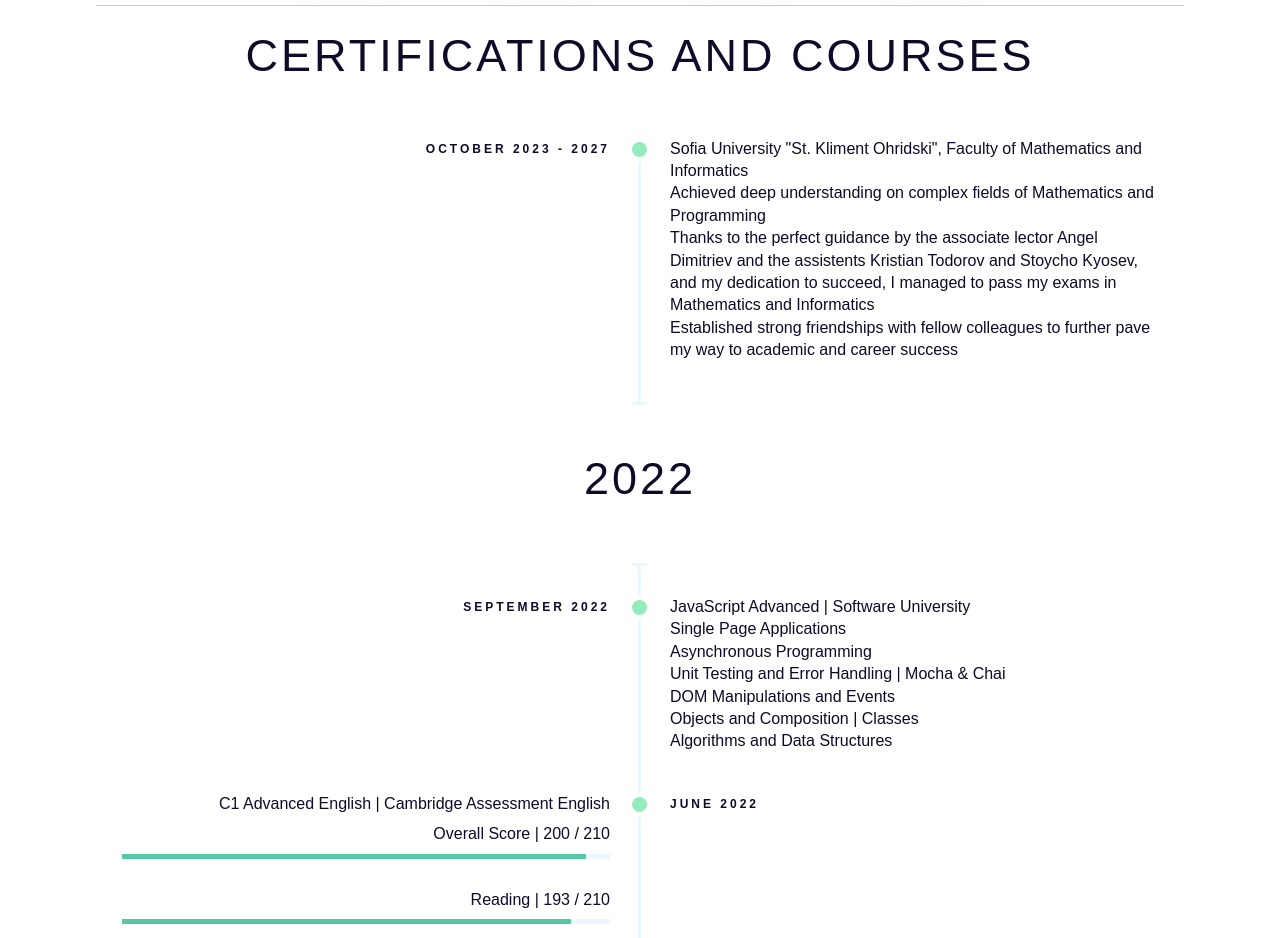
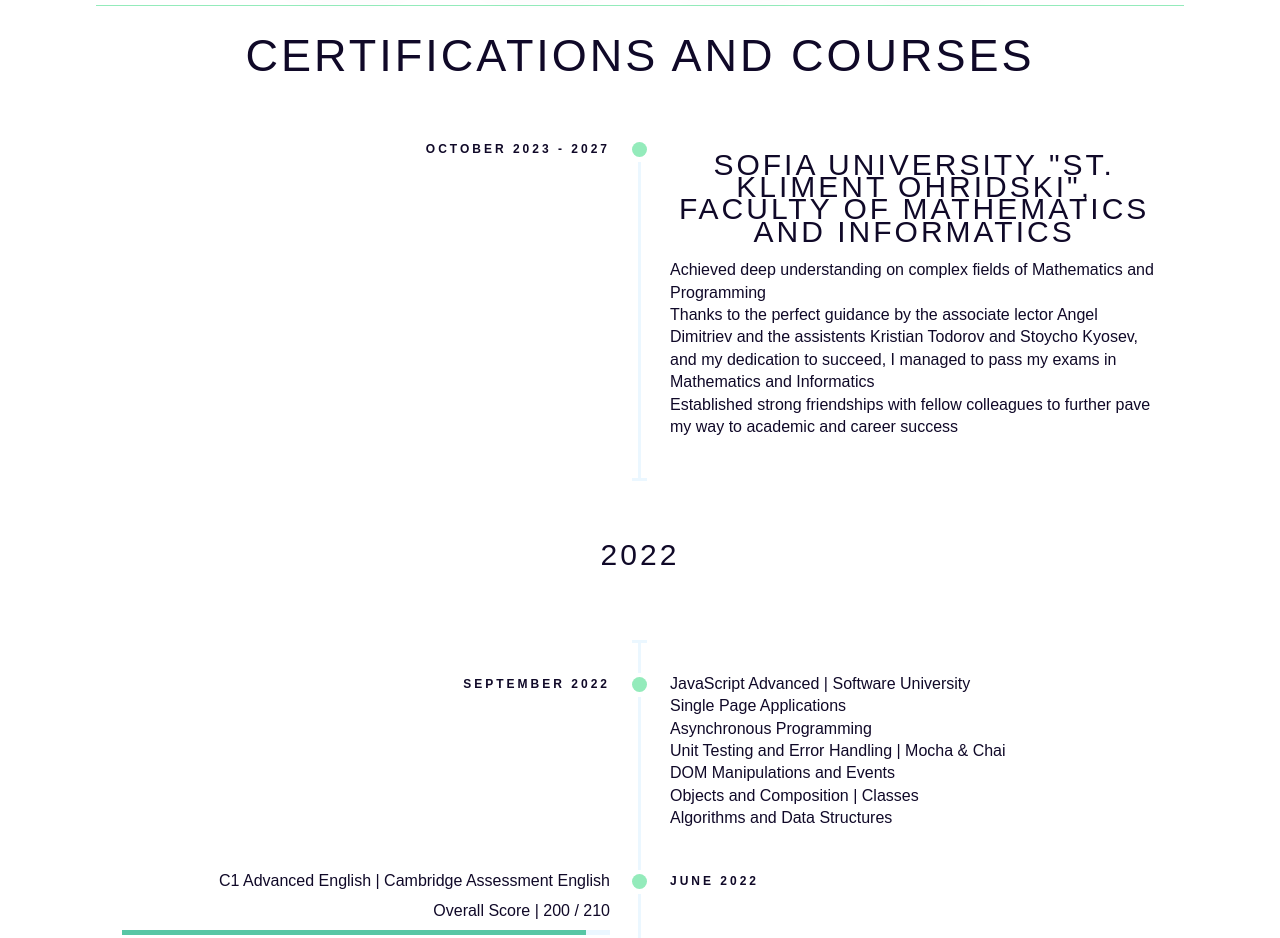
Before and after one commit to Deirror/aangelov-portfolio, a Next.js app: page / in a window 1280 px wide. Shown: the part 1540-2478 px from the top of the page. Built offline with nearby package versions, Linux system fonts and the light colour scheme.

Commit message:
check title

```diff
--- a/components/Certification.tsx
+++ b/components/Certification.tsx
@@ -47,7 +47,7 @@
                         </div>
                         <div className="timeline-marker"></div>
                         <div className="timeline-content">
-                            <h3 className="timeline-title">Sofia University &quot;St. Kliment Ohridski&quot;, Faculty of Mathematics and Informatics</h3>
+                            <h3 className={styles.custtitle}>Sofia University &quot;St. Kliment Ohridski&quot;, Faculty of Mathematics and Informatics</h3>
                             <div>
                                 Achieved  deep understanding on complex fields
                                 of Mathematics and Programming<br />
@@ -65,7 +65,7 @@
                         <div className="timeline-info"></div>
                         <div className="timeline-marker"></div>
                         <div className="timeline-content">
-                            <h2 className={styles.title}>2022</h2>
+                            <h2 className={styles.custtitle}>2022</h2>
                         </div>
                     </li>
                     <li className="timeline-item">
--- a/styles/Certification.module.scss
+++ b/styles/Certification.module.scss
@@ -6,6 +6,14 @@
         height: 1px;
         margin: 1vh auto;
         background-color: #94ebbb;
+    }
+
+    .custtitle {
+        font-size: 30px;
+        text-align: center;
+        text-transform: uppercase;
+        margin: 2vh auto;
+        letter-spacing: 3px;
     }
 
     .title {
```
